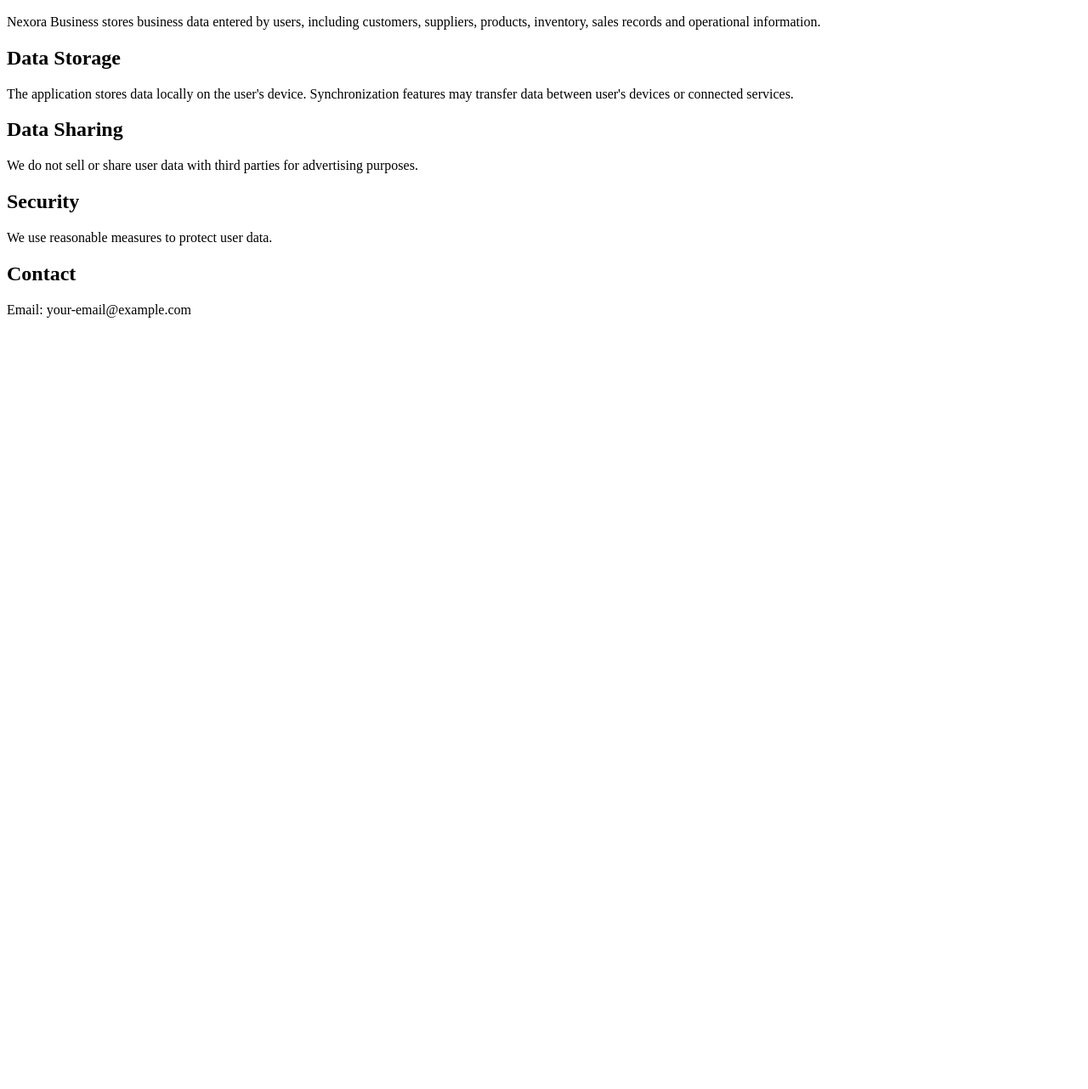
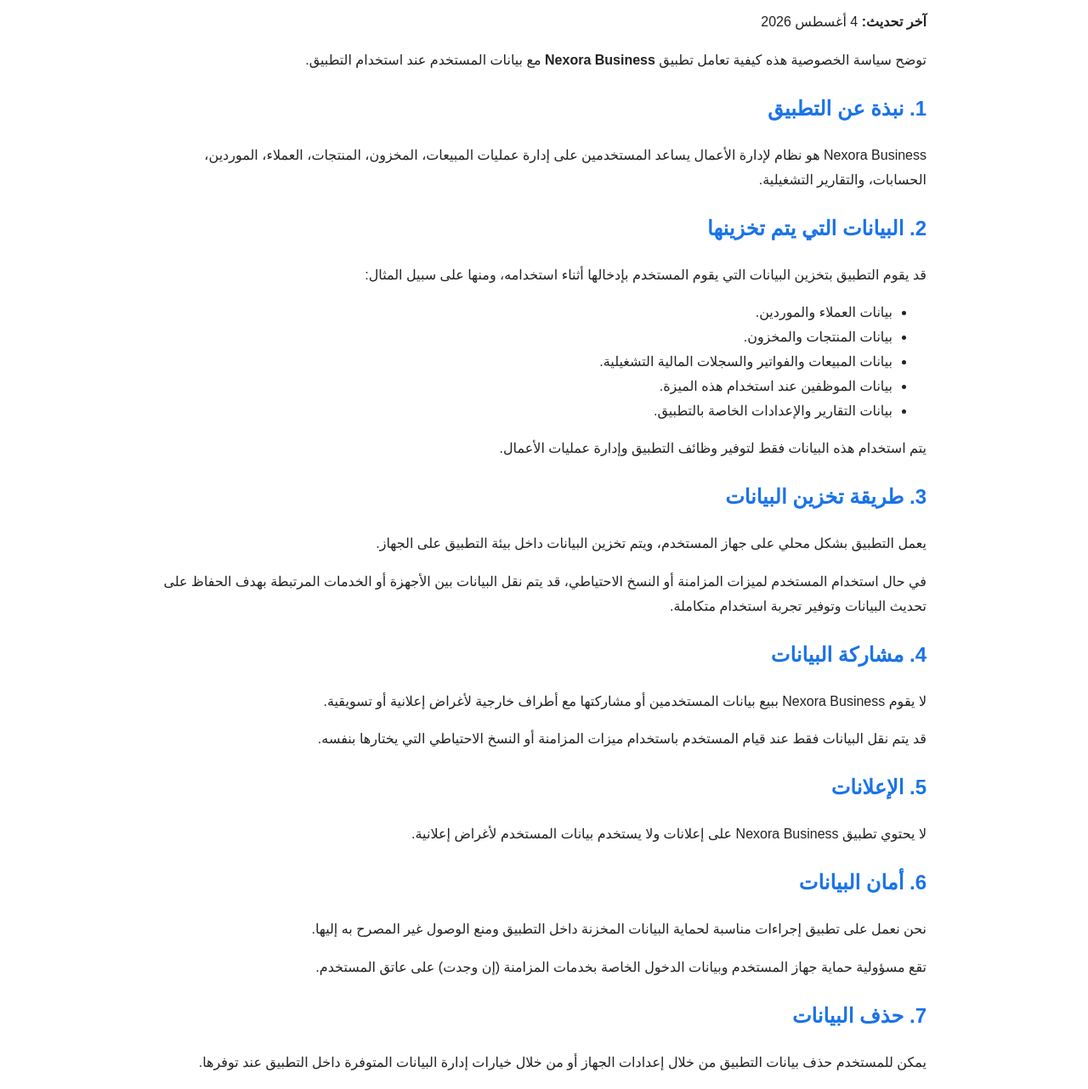
Before and after one commit to mohamed286/nexora-privacy-policy, a plain HTML site: page index.html in a window 1280 px wide. Shown: the part 148-1430 px from the top of the page at 85% size. Before the commit the page ends 800 px from the top, so only its background shows below. Drawn offline with Linux system fonts and the light colour scheme.

Commit message:
Update index.html

```diff
--- a/index.html
+++ b/index.html
@@ -1,43 +1,139 @@
 <!DOCTYPE html>
-<html lang="en">
+<html lang="ar" dir="rtl">
 <head>
 <meta charset="UTF-8">
-<title>Nexora Business Privacy Policy</title>
+<meta name="viewport" content="width=device-width, initial-scale=1.0">
+<title>سياسة الخصوصية - Nexora Business</title>
+
+<style>
+body {
+    font-family: Arial, sans-serif;
+    line-height: 1.8;
+    max-width: 900px;
+    margin: 40px auto;
+    padding: 20px;
+    color: #222;
+}
+h1, h2 {
+    color: #1a73e8;
+}
+</style>
+
 </head>
 
 <body>
 
-<h1>Nexora Business Privacy Policy</h1>
+<h1>سياسة الخصوصية - Nexora Business</h1>
 
-<p>Last updated: August 4, 2026</p>
+<p><strong>آخر تحديث:</strong> 4 أغسطس 2026</p>
 
-<h2>Data Collection</h2>
 <p>
-Nexora Business stores business data entered by users,
-including customers, suppliers, products, inventory,
-sales records and operational information.
+توضح سياسة الخصوصية هذه كيفية تعامل تطبيق
+<strong>Nexora Business</strong>
+مع بيانات المستخدم عند استخدام التطبيق.
 </p>
 
-<h2>Data Storage</h2>
+<h2>1. نبذة عن التطبيق</h2>
+
 <p>
-The application stores data locally on the user's device.
-Synchronization features may transfer data between user's devices
-or connected services.
+Nexora Business هو نظام لإدارة الأعمال يساعد المستخدمين على إدارة
+عمليات المبيعات، المخزون، المنتجات، العملاء، الموردين، الحسابات،
+والتقارير التشغيلية.
 </p>
 
-<h2>Data Sharing</h2>
+<h2>2. البيانات التي يتم تخزينها</h2>
+
 <p>
-We do not sell or share user data with third parties for advertising purposes.
+قد يقوم التطبيق بتخزين البيانات التي يقوم المستخدم بإدخالها أثناء استخدامه،
+ومنها على سبيل المثال:
 </p>
 
-<h2>Security</h2>
+<ul>
+<li>بيانات العملاء والموردين.</li>
+<li>بيانات المنتجات والمخزون.</li>
+<li>بيانات المبيعات والفواتير والسجلات المالية التشغيلية.</li>
+<li>بيانات الموظفين عند استخدام هذه الميزة.</li>
+<li>بيانات التقارير والإعدادات الخاصة بالتطبيق.</li>
+</ul>
+
 <p>
-We use reasonable measures to protect user data.
+يتم استخدام هذه البيانات فقط لتوفير وظائف التطبيق وإدارة عمليات الأعمال.
 </p>
 
-<h2>Contact</h2>
+<h2>3. طريقة تخزين البيانات</h2>
+
 <p>
-Email: your-email@example.com
+يعمل التطبيق بشكل محلي على جهاز المستخدم، ويتم تخزين البيانات داخل بيئة
+التطبيق على الجهاز.
+</p>
+
+<p>
+في حال استخدام المستخدم لميزات المزامنة أو النسخ الاحتياطي،
+قد يتم نقل البيانات بين الأجهزة أو الخدمات المرتبطة بهدف الحفاظ على
+تحديث البيانات وتوفير تجربة استخدام متكاملة.
+</p>
+
+<h2>4. مشاركة البيانات</h2>
+
+<p>
+لا يقوم Nexora Business ببيع بيانات المستخدمين أو مشاركتها مع أطراف خارجية
+لأغراض إعلانية أو تسويقية.
+</p>
+
+<p>
+قد يتم نقل البيانات فقط عند قيام المستخدم باستخدام ميزات المزامنة أو
+النسخ الاحتياطي التي يختارها بنفسه.
+</p>
+
+<h2>5. الإعلانات</h2>
+
+<p>
+لا يحتوي تطبيق Nexora Business على إعلانات ولا يستخدم بيانات المستخدم
+لأغراض إعلانية.
+</p>
+
+<h2>6. أمان البيانات</h2>
+
+<p>
+نحن نعمل على تطبيق إجراءات مناسبة لحماية البيانات المخزنة داخل التطبيق
+ومنع الوصول غير المصرح به إليها.
+</p>
+
+<p>
+تقع مسؤولية حماية جهاز المستخدم وبيانات الدخول الخاصة بخدمات المزامنة
+(إن وجدت) على عاتق المستخدم.
+</p>
+
+<h2>7. حذف البيانات</h2>
+
+<p>
+يمكن للمستخدم حذف بيانات التطبيق من خلال إعدادات الجهاز أو من خلال
+خيارات إدارة البيانات المتوفرة داخل التطبيق عند توفرها.
+</p>
+
+<h2>8. بيانات الأطفال</h2>
+
+<p>
+Nexora Business ليس موجهًا للأطفال ولا يستهدف المستخدمين الذين تقل أعمارهم
+عن 13 عامًا.
+</p>
+
+<h2>9. التغييرات على سياسة الخصوصية</h2>
+
+<p>
+قد نقوم بتحديث سياسة الخصوصية عند إضافة ميزات جديدة أو إجراء تغييرات
+على التطبيق. سيتم نشر أي تحديثات في هذه الصفحة.
+</p>
+
+<h2>10. التواصل</h2>
+
+<p>
+للاستفسارات المتعلقة بالخصوصية أو التطبيق، يمكن التواصل عبر:
+</p>
+
+<p>
+البريد الإلكتروني:
+<strong>support.nexora@gmail.com</strong>
 </p>
 
 </body>
```
